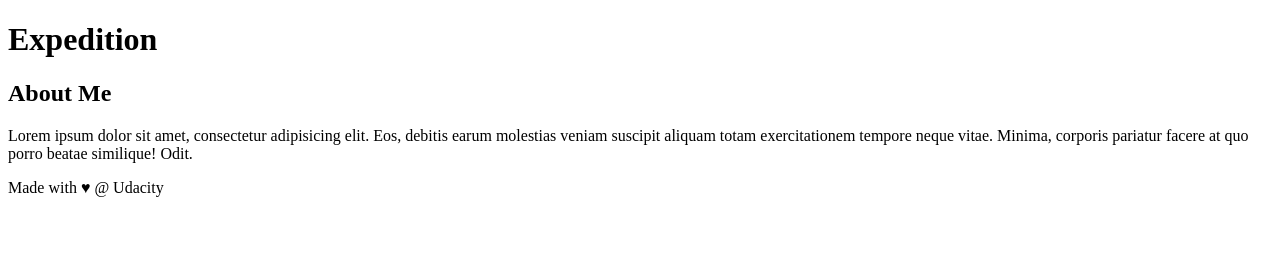
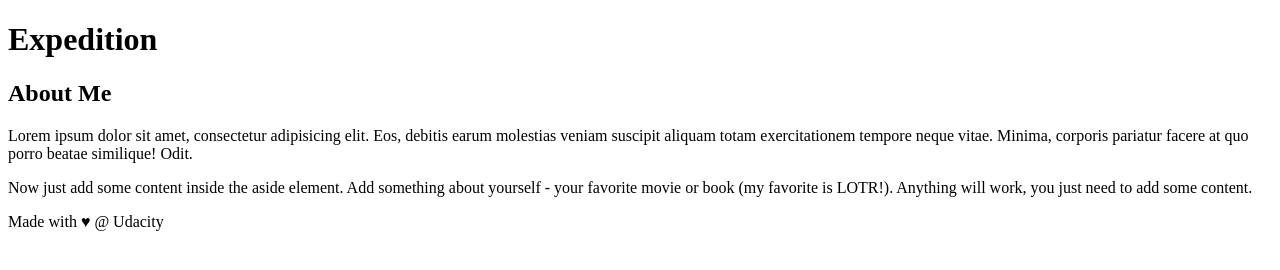
Before and after one commit to hopeSMART/new-git-project, a plain HTML site: page index.html in a window 1280 px wide. Drawn offline with Linux system fonts and the light colour scheme.

Commit message:
add more content to sidebar

```diff
--- a/index.html
+++ b/index.html
@@ -21,6 +21,7 @@
             <h2>About Me</h2>
 
             <p>Lorem ipsum dolor sit amet, consectetur adipisicing elit. Eos, debitis earum molestias veniam suscipit aliquam totam exercitationem tempore neque vitae. Minima, corporis pariatur facere at quo porro beatae similique! Odit.</p>
+            <p>Now just add some content inside the aside element. Add something about yourself - your favorite movie or book (my favorite is LOTR!). Anything will work, you just need to add some content.</p>
         </aside>
     </div>
 
```
